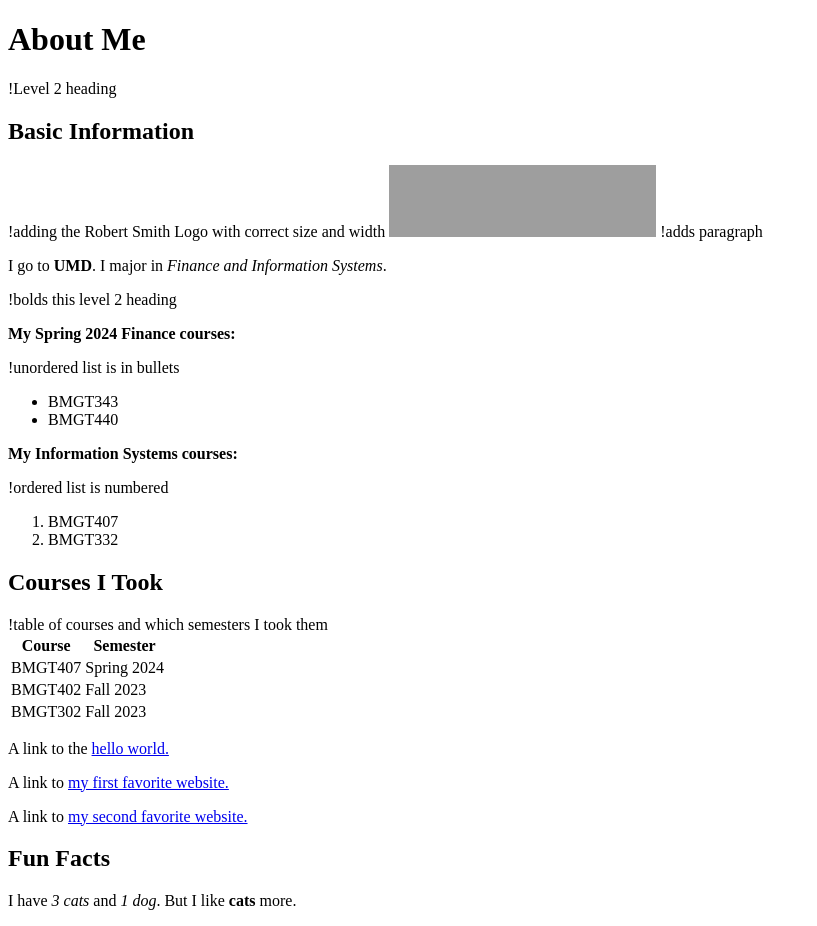
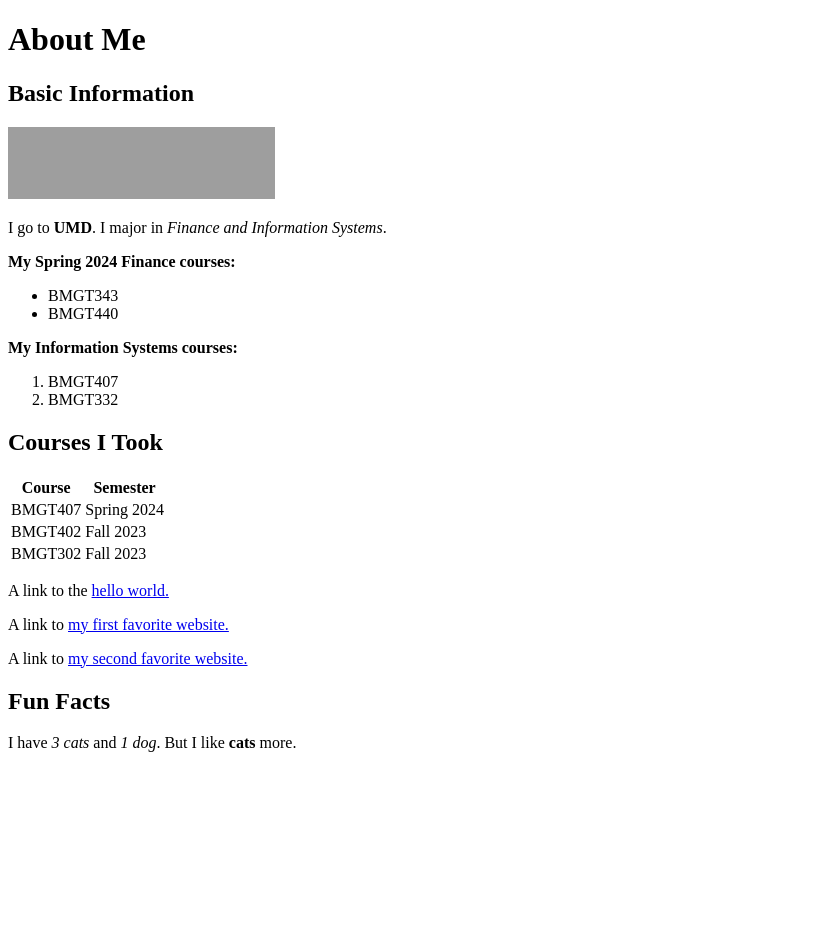
Before and after one commit to tinali3980/helloWorld, a Flask app: page /about in a window 1280 px wide. Shown: the whole page, without its empty margins (0-817 px from the left). After the commit the page ends 752 px from the top, so only its background shows below. Run offline with Flask 3, Linux system fonts and the light colour scheme; grey boxes are pictures that could not be loaded.

Commit message:
This is the updated version with fixed comments.

```diff
--- a/templates/about.html
+++ b/templates/about.html
@@ -7,20 +7,20 @@
         <!--level 1 heading-->
         <h1>About Me</h1>
 
-        !Level 2 heading
+        <!--Level 2 heading-->
         <h2>Basic Information</h2>
 
-        !adding the Robert Smith Logo with correct size and width
+        <!--adding the Robert Smith Logo with correct size and width-->
         <img src="https://terpconnect.umd.edu/~jbono/bmgt407/images/smith-logo.png"
              width="267" height="72" alt="Smith Logo">
 
-        !adds paragraph
+        <!--adds paragraph-->
         <p>I go to <strong>UMD</strong>. I major in <em>Finance and Information Systems</em>.</p>
 
-        !bolds this level 2 heading
+        <!--bolds this level 2 heading-->
         <p><strong>My Spring 2024 Finance courses:</strong></p>
 
-        !unordered list is in bullets
+        <!--unordered list is in bullets-->
         <ul>
             <li>BMGT343</li>
             <li>BMGT440</li>
@@ -28,7 +28,7 @@
 
         <p><strong>My Information Systems courses:</strong></p>
 
-        !ordered list is numbered
+        <!--ordered list is numbered-->
         <ol>
             <li>BMGT407</li>
             <li>BMGT332</li>
@@ -36,7 +36,7 @@
 
         <h2>Courses I Took</h2>
 
-        !table of courses and which semesters I took them
+        <!--table of courses and which semesters I took them-->
         <table>
             <tr>
                 <th>Course</th>
```
